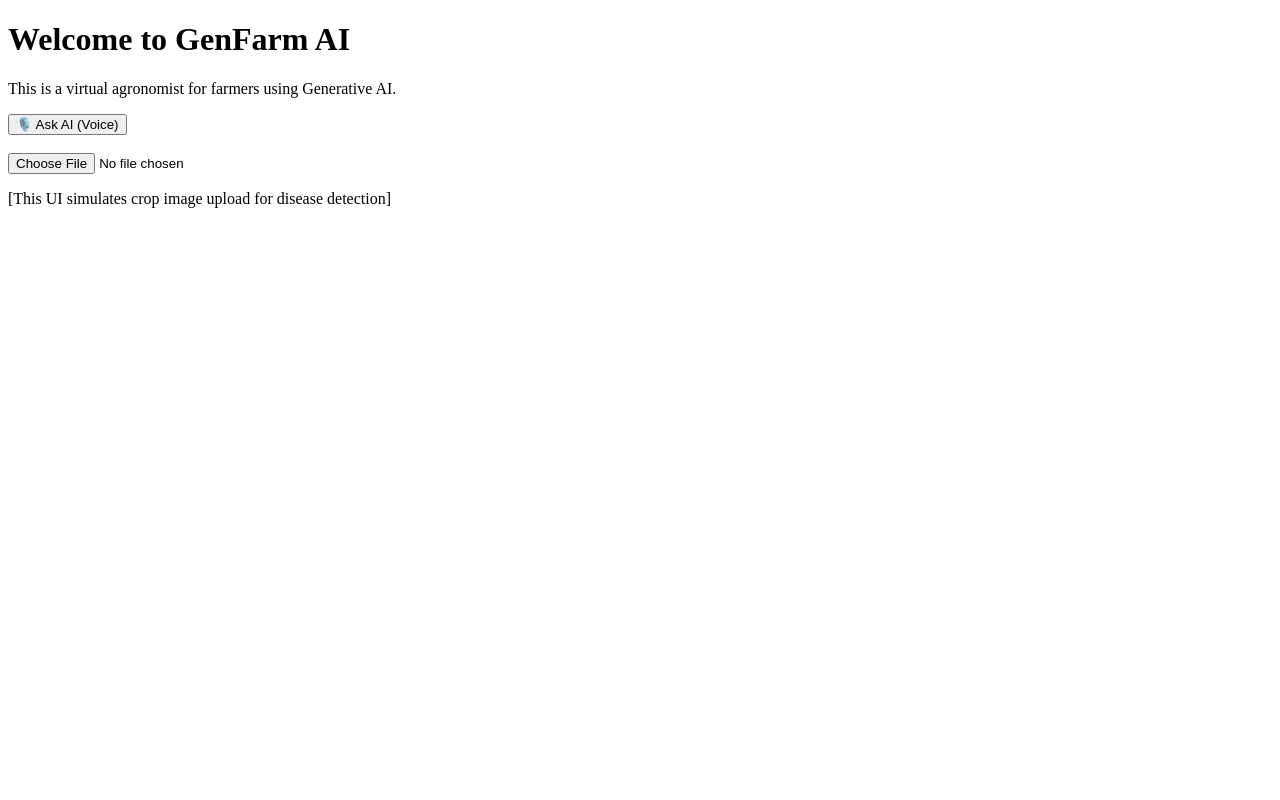
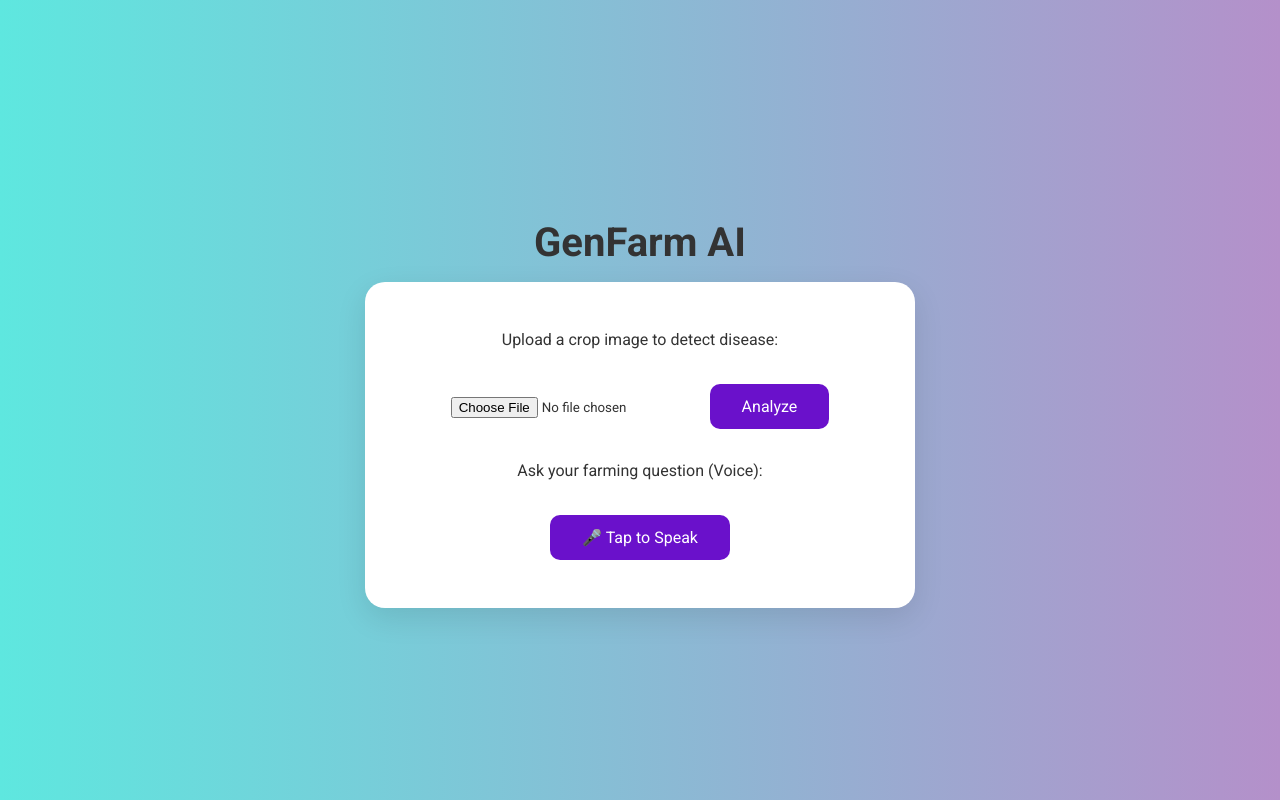
Before and after one commit to banuvamsi/GenFarm-AI, a plain HTML site: page frontend/index.html in a window 1280 px wide. Drawn offline with Linux system fonts and the light colour scheme.

Commit message:
index.html

```diff
--- a/frontend/index.html
+++ b/frontend/index.html
@@ -1,15 +1,123 @@
 <!DOCTYPE html>
 <html lang="en">
 <head>
-  <meta charset="UTF-8">
-  <meta name="viewport" content="width=device-width, initial-scale=1.0">
-  <title>GenFarm AI</title>
+  <meta charset="UTF-8" />
+  <meta name="viewport" content="width=device-width, initial-scale=1.0" />
+  <title>GenFarm AI - Voice Assistant</title>
+  <link href="https://fonts.googleapis.com/css2?family=Roboto:wght@400;700&display=swap" rel="stylesheet">
+  <style>
+    * {
+      box-sizing: border-box;
+      font-family: 'Roboto', sans-serif;
+    }
+    body {
+      margin: 0;
+      background: linear-gradient(to right, #5ee7df, #b490ca);
+      display: flex;
+      flex-direction: column;
+      align-items: center;
+      justify-content: center;
+      min-height: 100vh;
+      color: #333;
+      padding: 1rem;
+    }
+    h1 {
+      font-size: 2.5rem;
+      margin-bottom: 1rem;
+      text-align: center;
+    }
+    .card {
+      background: white;
+      border-radius: 20px;
+      padding: 2rem;
+      width: 100%;
+      max-width: 550px;
+      box-shadow: 0 10px 30px rgba(0,0,0,0.1);
+      text-align: center;
+    }
+    .card input[type="file"] {
+      margin-top: 1rem;
+    }
+    .button, .voice-button {
+      margin-top: 1.2rem;
+      padding: 0.8rem 2rem;
+      background: #6a11cb;
+      color: white;
+      border: none;
+      border-radius: 10px;
+      cursor: pointer;
+      font-size: 1rem;
+      transition: background 0.3s ease;
+    }
+    .button:hover, .voice-button:hover {
+      background: #2575fc;
+    }
+    #response, #transcript {
+      margin-top: 1rem;
+      font-weight: bold;
+    }
+    .mic-icon {
+      font-size: 2rem;
+    }
+  </style>
 </head>
 <body>
-  <h1>Welcome to GenFarm AI</h1>
-  <p>This is a virtual agronomist for farmers using Generative AI.</p>
-  <button onclick="alert('Voice assistant coming soon...')">🎙️ Ask AI (Voice)</button><br><br>
-  <input type="file" accept="image/*">
-  <p>[This UI simulates crop image upload for disease detection]</p>
+  <h1>GenFarm AI</h1>
+  <div class="card">
+    <p>Upload a crop image to detect disease:</p>
+    <input type="file" id="imageInput" accept="image/*" />
+    <button class="button" onclick="simulateDetection()">Analyze</button>
+
+    <p style="margin-top:2rem;">Ask your farming question (Voice):</p>
+    <button class="voice-button" onclick="startVoiceRecognition()">
+      🎤 Tap to Speak
+    </button>
+    <div id="transcript"></div>
+    <div id="response"></div>
+  </div>
+
+  <script>
+    function simulateDetection() {
+      const response = document.getElementById("response");
+      response.innerText = "Analyzing...";
+      setTimeout(() => {
+        response.innerText = "Possible Disease: Leaf Blight. Suggested Action: Use organic fungicide and remove affected leaves.";
+      }, 2000);
+    }
+
+    function startVoiceRecognition() {
+      const transcriptDiv = document.getElementById("transcript");
+      const responseDiv = document.getElementById("response");
+      transcriptDiv.innerText = "Listening...";
+      responseDiv.innerText = "";
+
+      const recognition = new (window.SpeechRecognition || window.webkitSpeechRecognition)();
+      recognition.lang = 'en-IN';
+      recognition.start();
+
+      recognition.onresult = function(event) {
+        const speechText = event.results[0][0].transcript;
+        transcriptDiv.innerText = `You said: "${speechText}"`;
+        // Simple keyword-based AI response
+        let reply = "Let me think...";
+        if (speechText.includes("fertilizer")) {
+          reply = "Use a balanced NPK fertilizer for your crops at early stages.";
+        } else if (speechText.includes("watering") || speechText.includes("irrigation")) {
+          reply = "Irrigate in the early morning or late evening to reduce water loss.";
+        } else if (speechText.includes("pesticide")) {
+          reply = "Use neem oil or organic pesticide to control common pests.";
+        } else if (speechText.includes("plant")) {
+          reply = "Try short-duration paddy variety like MTU 1010 for the current season.";
+        } else {
+          reply = "Sorry, I am still learning. Try asking about fertilizer or irrigation!";
+        }
+        responseDiv.innerText = reply;
+      };
+
+      recognition.onerror = function(event) {
+        transcriptDiv.innerText = "Error occurred in recognition: " + event.error;
+      };
+    }
+  </script>
 </body>
 </html>
```
